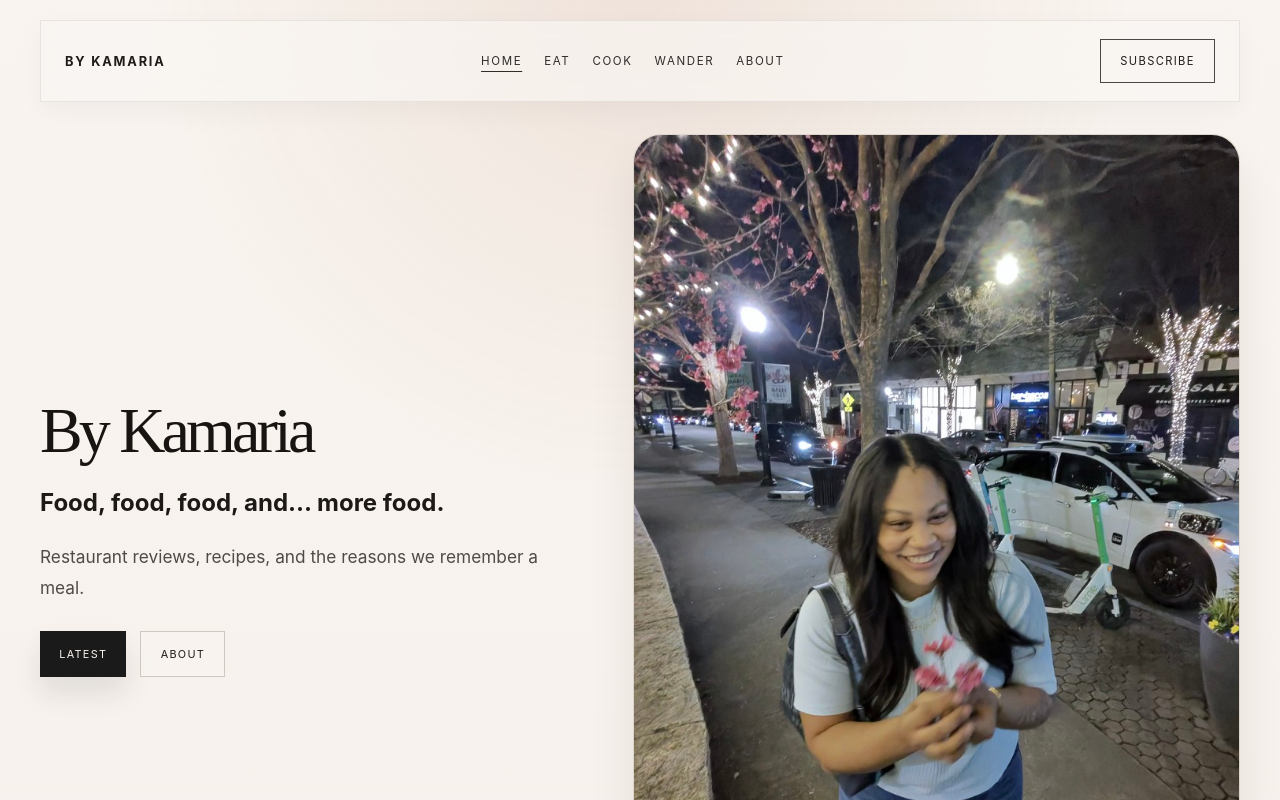
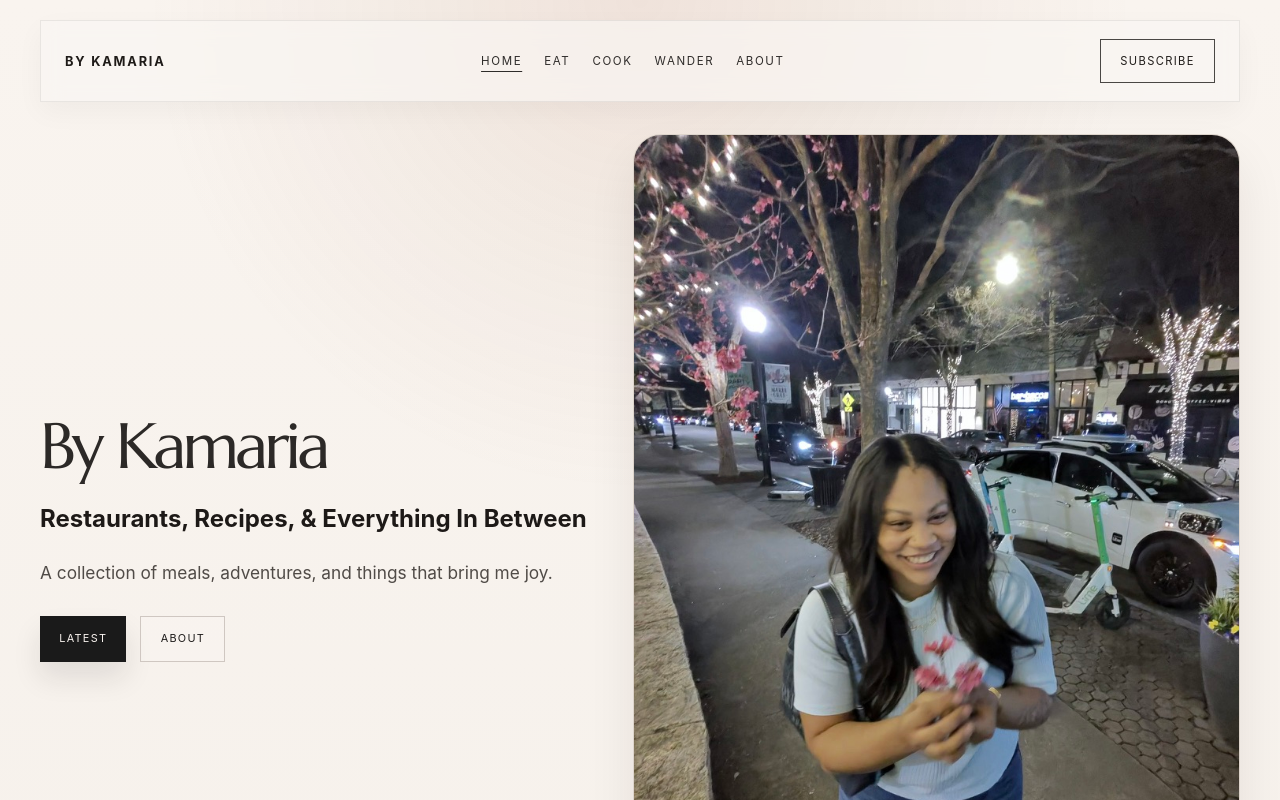
Before and after one commit to kamariaderamus5/my-website, a React (Vite) app: page / in a window 1280 px wide. Shown: the top 800 px of the page. Built offline with nearby package versions, Linux system fonts and the light colour scheme.

Commit message:
work in progress

```diff
--- a/src/App.css
+++ b/src/App.css
@@ -1,3 +1,5 @@
+@import url('https://fonts.googleapis.com/css2?family=Cormorant+Garamond:wght@400;500;600;700&family=Marcellus&display=swap');
+
 .page-shell {
   width: min(1200px, calc(100% - 32px));
   margin: 0 auto;
@@ -98,16 +100,17 @@
   font-size: clamp(3.2rem, 5vw, 5.8rem);
 }
 
-@import url('https://fonts.googleapis.com/css2?family=Great+Vibes&display=swap');
-
 .signature {
-  margin: 0 0 8px;
+  margin: 0 0 10px;
   color: #111111;
-  font-family: 'Great Vibes', 'Segoe Script', cursive;
-  font-size: clamp(4.5rem, 6vw, 7.5rem);
-  line-height: 0.7;
-  letter-spacing: 0.04em;
+  font-family: 'Marcellus', 'Cormorant Garamond', serif;
+  font-size: clamp(1.65rem, 2.1vw, 2.5rem);
+  line-height: 1;
+  letter-spacing: 0.12em;
+  text-transform: none;
   font-weight: 400;
+  font-style: normal;
+  opacity: 0.9;
 }
 
 .lede {
--- a/src/pages/AboutPage.tsx
+++ b/src/pages/AboutPage.tsx
@@ -9,9 +9,13 @@ export default function AboutPage() {
             </div>
 
             <div className="about-text">
-        <PageHeader title="By Kamaria." />
+                <PageHeader title="Greetings, I'm Kamaria." />
                 <p>
-          I’m Kamaria, and I write about the meals that stay with me. I love good restaurants, slow cooking, and paying attention to the little things that make a place feel like home.
+                    I'm a lover of great food, good adventures and all the little things in between.
+
+
+
+                    This space is where I share my favorite restaurants, recipes I love to make & new ones to try, travel plans, weekend getaways, and everything that brings me joy.
                 </p>
             </div>
         </section>
--- a/src/pages/HomePage.tsx
+++ b/src/pages/HomePage.tsx
@@ -7,10 +7,12 @@ export default function HomePage() {
             <section className="hero-section">
                 <div className="hero-copy">
                     <h1 className="signature">By Kamaria</h1>
-          <br/>
-          <h2>Food, food, food, and... more food.</h2>
+                    <br />
+                    <h2>Restaurants, Recipes,
+                        & Everything In Between</h2>
                     <p className="lede">
-            Restaurant reviews, recipes, and the reasons we remember a meal.
+                        A collection of meals, adventures,
+                        and things that bring me joy.
                     </p>
 
                     <div className="hero-actions">
```
Lines whose indentation alone changed are shown as unchanged.
